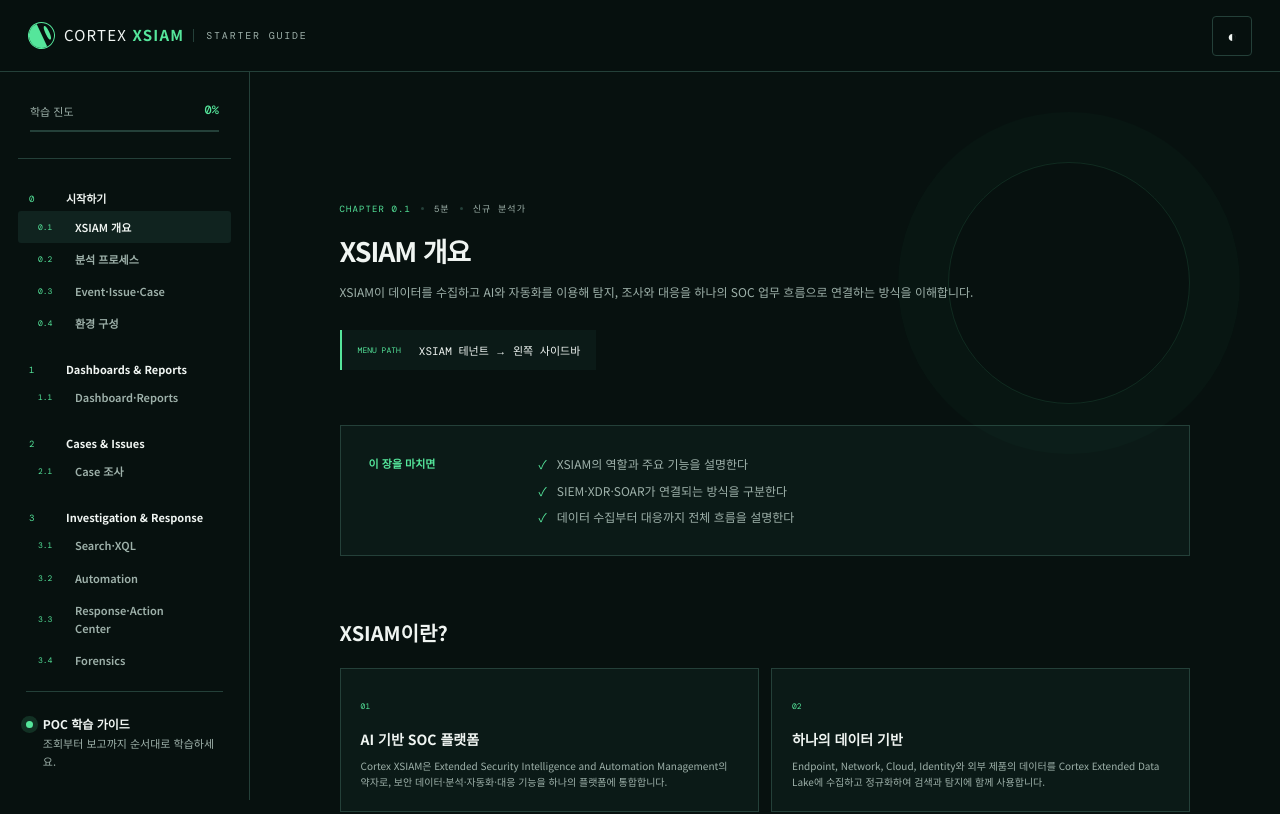
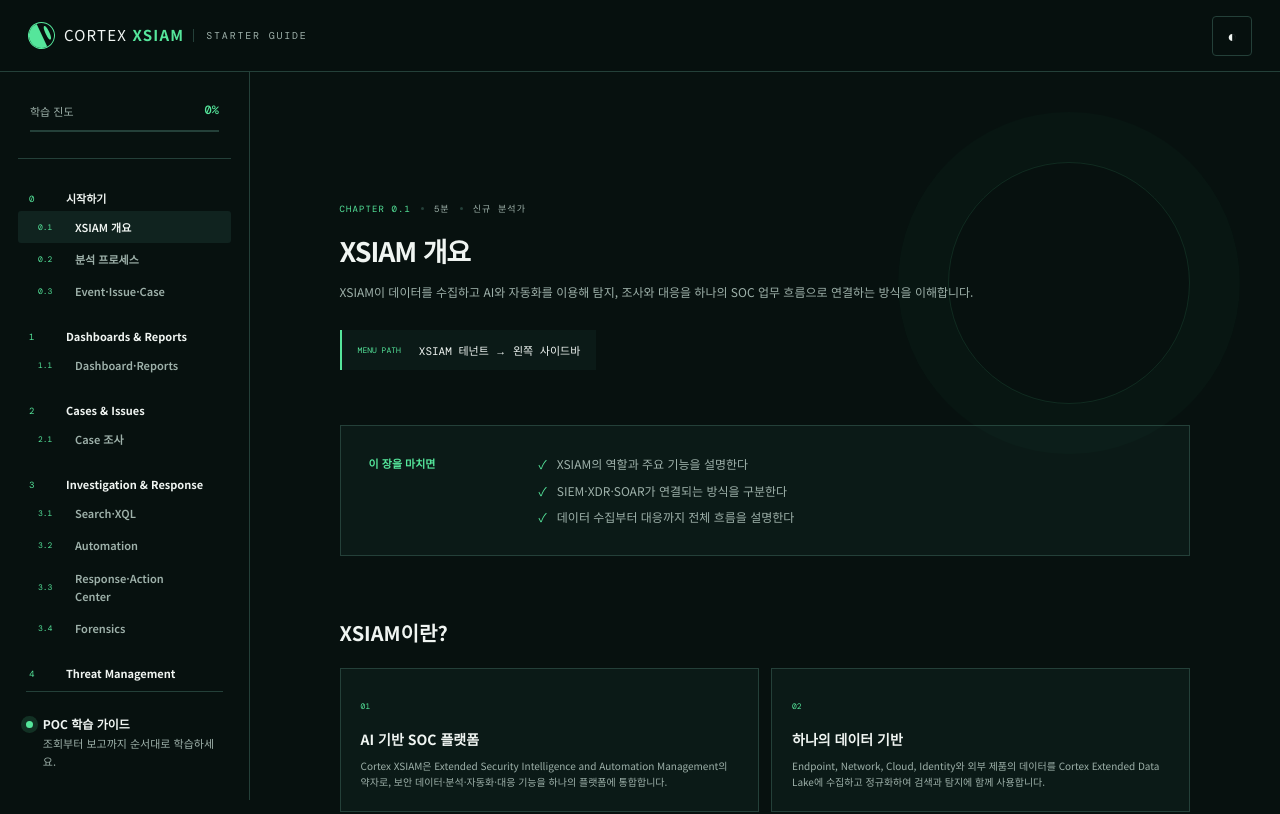
Before and after one commit to hyunjida/cortex-ai-agent-guide, a React (Vite) app: page / in a window 1280 px wide. Shown: the top 814 px of the page. Built offline with nearby package versions, Linux system fonts and the light colour scheme.

Commit message:
Remove environment configuration chapter

```diff
--- a/src/App.tsx
+++ b/src/App.tsx
@@ -5,11 +5,12 @@
 
 const legacyChapterAliases: Record<string, string> = {
   dashboard: "reporting",
-  ingestion: "environment-configuration",
+  ingestion: "xsiam-overview",
   exceptions: "threat-intel",
   login: "xsiam-overview",
-  "platform-components": "environment-configuration",
-  integrations: "environment-configuration",
+  "environment-configuration": "xsiam-overview",
+  "platform-components": "xsiam-overview",
+  integrations: "xsiam-overview",
 };
 
 const resolveChapterId = (id: string) => {
--- a/src/data/chapters.ts
+++ b/src/data/chapters.ts
@@ -547,20 +547,6 @@
         shortTitle: "Event·Issue·Case",
         title: "Event / Issue / Case 개념",
       },
-      {
-        ...usage("platform-components"),
-        id: "environment-configuration",
-        no: "0.4",
-        title: "환경 구성 · Data Collection",
-        shortTitle: "환경 구성",
-        description: "Settings에서 Broker VM과 Data Sources & Integrations 화면을 열어 데이터 수집 환경을 확인합니다.",
-        path: "Settings → Configurations → Data Broker / Data Collection",
-        outcomes: ["Broker VMs 화면을 찾는다", "Data Sources & Integrations 화면을 찾는다", "등록된 구성과 상태를 확인한다"],
-        blocks: [
-          ...verified(usage("platform-components")),
-          ...verified(usage("integrations")),
-        ],
-      },
     ],
   },
   {
```
